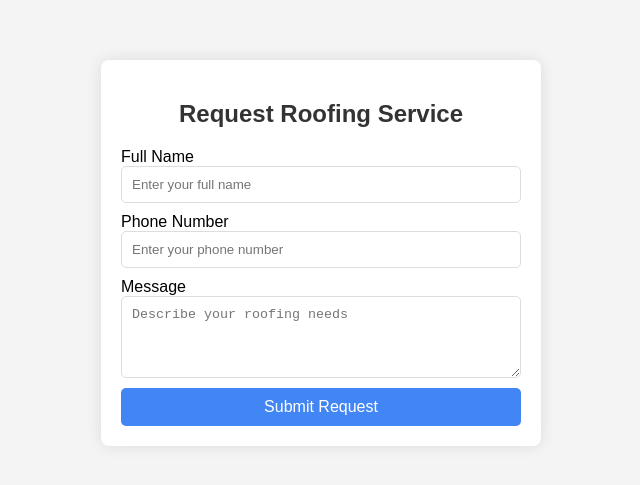
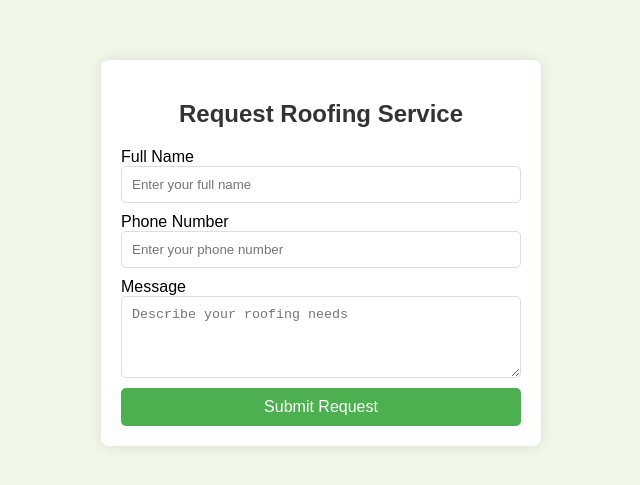
Before and after one commit to Austiyou/Austin-Young-Page, a plain HTML site: page roofing-form.html in a window 1280 px wide. Shown: the part 147-632 px from the top of the page, without its empty margins (319-959 px from the left). Drawn offline with Linux system fonts and the light colour scheme.

Commit message:
Add files via upload

```diff
--- a/roofing-form.html
+++ b/roofing-form.html
@@ -7,7 +7,7 @@
     <style>
         body {
             font-family: Arial, sans-serif;
-            background-color: #f4f4f4;
+            background-color: #f1f8e9; /* Light green background */
             margin: 0;
             padding: 0;
             display: flex;
@@ -43,7 +43,7 @@
         }
 
         button {
-            background-color: #4285f4;
+            background-color: #4caf50;
             color: white;
             border: none;
             padding: 10px;
@@ -53,7 +53,7 @@
         }
 
         button:hover {
-            background-color: #3367d6;
+            background-color: #388e3c;
         }
     </style>
 </head>
```
Also changed, not shown: index.html (+2 -2 lines).
